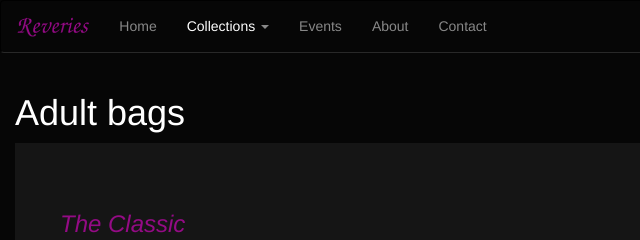
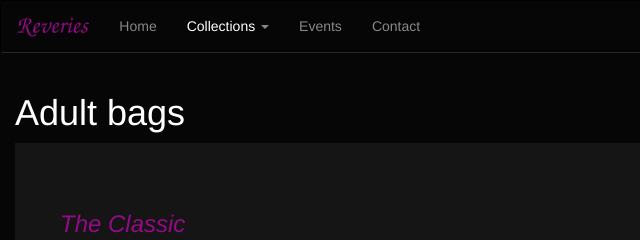
Before and after one commit to reveriesbags/reveriesbags.github.io, a website: page bags-adults.html in a window 1280 px wide. Shown: the top 240 px of the page, 0-640 px from the left. Drawn offline with nearby package versions, Linux system fonts and the light colour scheme; a web font is replaced by a local one.

Commit message:
Removed about link

```diff
--- a/bags-adults.html
+++ b/bags-adults.html
@@ -37,7 +37,6 @@
               </ul>
             </li>
             <li><a href="/events.html">Events</a></li>
-            <li><a href="/about.html">About</a></li>
             <li><a href="/contact.html">Contact</a></li>
           </ul>
           <!--<form class="navbar-form navbar-left" role="search">
```
Also changed, not shown: bags-children.html (+0 -1 lines), events.html (+0 -1 lines), index.html (+0 -1 lines).
